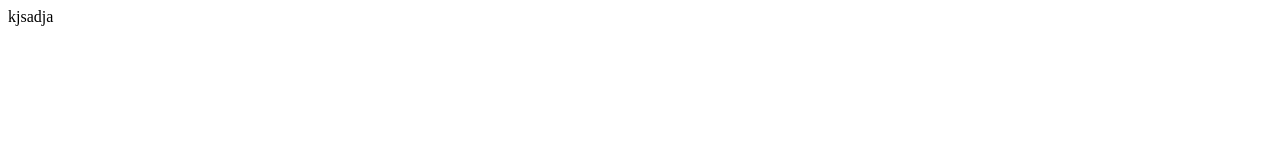
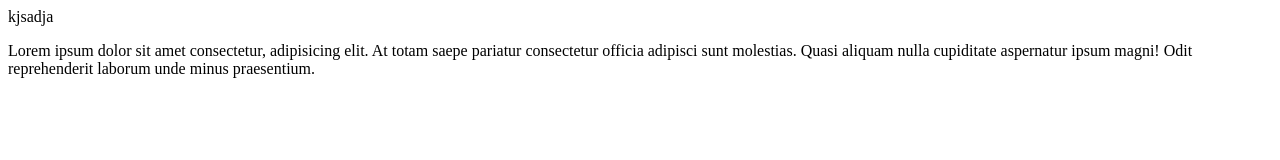
Before and after one commit to vvkharchenko/test, a plain HTML site: page client/index.html in a window 1280 px wide. Drawn offline with Linux system fonts and the light colour scheme.

Commit message:
html_commit

```diff
--- a/client/index.html
+++ b/client/index.html
@@ -8,6 +8,6 @@
 <body>
 
 <div class="div1"> kjsadja </div>
-
+<div class="div2"><p>Lorem ipsum dolor sit amet consectetur, adipisicing elit. At totam saepe pariatur consectetur officia adipisci sunt molestias. Quasi aliquam nulla cupiditate aspernatur ipsum magni! Odit reprehenderit laborum unde minus praesentium.</p></div>
 </body>
 </html>
```
